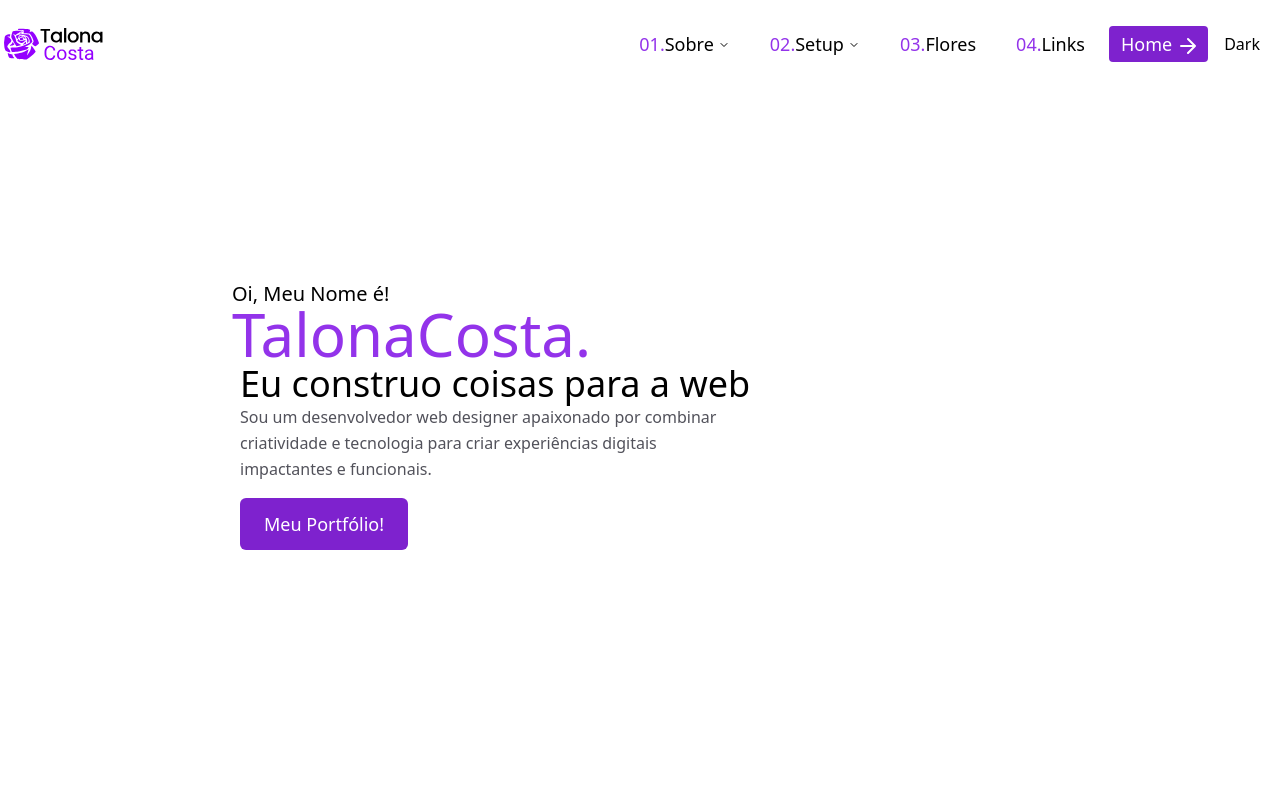
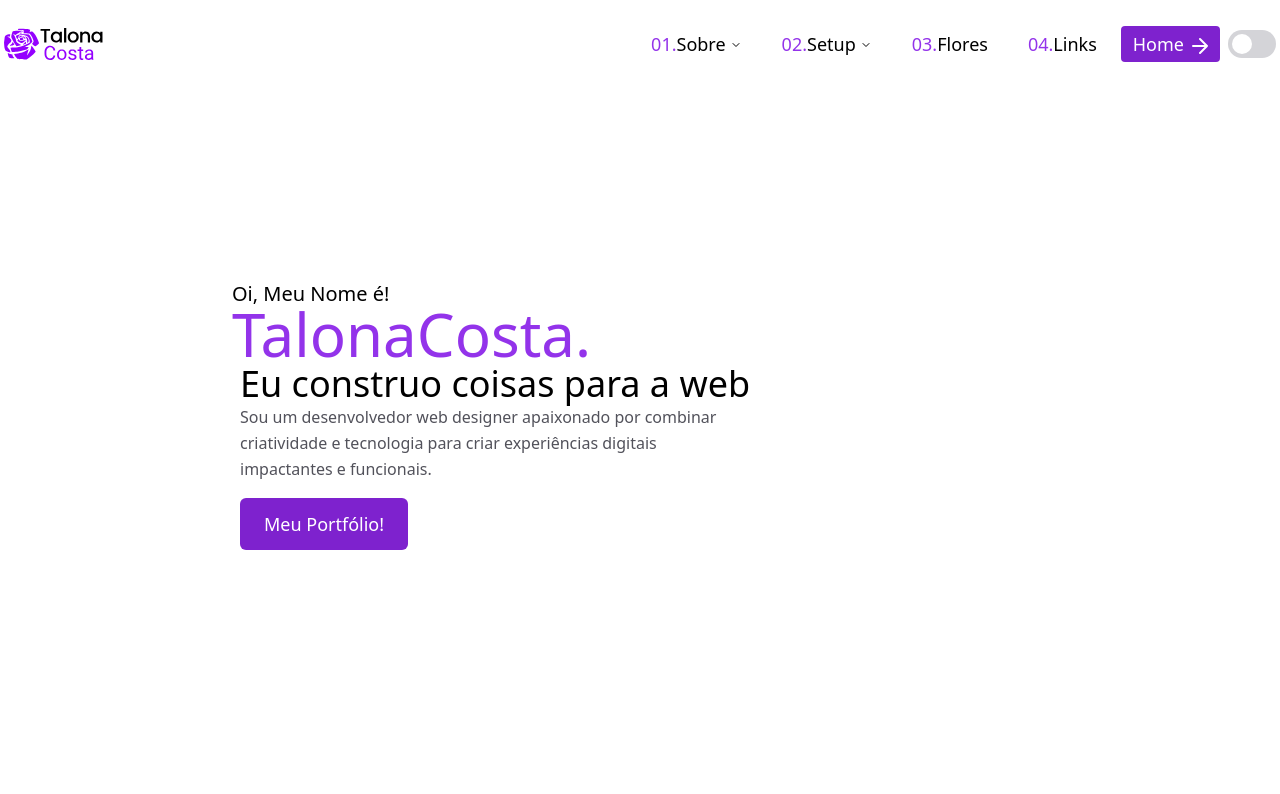
Before and after one commit to Tal0na/WebSite_Talona, a Next.js app: page / in a window 1280 px wide. Shown: the top 794 px of the page. Built offline with nearby package versions, Linux system fonts and the light colour scheme.

Commit message:
Add files via upload

```diff
--- a/src/app/components/Navbar/NavbarComponent.jsx
+++ b/src/app/components/Navbar/NavbarComponent.jsx
@@ -2,7 +2,7 @@
 import React, { useEffect, useState } from "react";
 import Link from "next/link";
 import Image from "next/image";
-import ThemeButton from "../ThemeToggle";
+import ThemeButton from "../toggle/ThemeToggle";
 import LogoComponent from "../logo/logotheme";
 
 const DropdownMenu = ({ items }) => {
@@ -13,7 +13,7 @@ const DropdownMenu = ({ items }) => {
           key={index}
           href={item.href || "#"}
           passHref
-          className="block rounded-md px-4 py-2 text-sm text-black hover:bg-zinc-200 dark:text-white dark:hover:bg-zinc-800"
+          className="block rounded-md px-6 py-2 text-sm text-black hover:bg-zinc-200 dark:text-white dark:hover:bg-zinc-800"
         >
           {item.label}
         </Link>
--- a/src/app/components/logo/logotheme.jsx
+++ b/src/app/components/logo/logotheme.jsx
@@ -1,29 +1,31 @@
+'use client'
 import { useTheme } from 'next-themes';
 import Image from 'next/image';
 import { useEffect, useState } from 'react';
 
 function LogoComponent() {
   const { resolvedTheme } = useTheme();
-  const [theme, setLocalTheme] = useState(resolvedTheme);
+  const [logoSrc, setLogoSrc] = useState('');
+  const [loading, setLoading] = useState(true);
 
   useEffect(() => {
-    if (typeof window !== 'undefined') {
-      setLocalTheme(resolvedTheme);
-    }
+    setLogoSrc(resolvedTheme === 'dark' ? '/svgs/logolight.svg' : '/svgs/logodark.svg');
+    setLoading(false);
   }, [resolvedTheme]);
 
-
-
-  const logoSrc = theme === 'dark' ? '/svgs/logolight.svg': '/svgs/logodark.svg';
-
   return (
-    <div >
-      <Image
-        src={logoSrc}
-        alt={theme === 'dark' ? 'logo (modo escuro)' : 'logo'}
-        width={100}
-        height={100}
-      />
+    <div>
+      {loading ? (
+        // Exibe um indicador de carregamento enquanto a imagem está sendo carregada
+        <div>Carregando...</div>
+      ) : (
+        <Image
+          src={logoSrc}
+          alt={resolvedTheme === 'dark' ? 'logo (modo escuro)' : 'logo (modo claro)'}
+          width={100}
+          height={100}
+        />
+      )}
     </div>
   );
 }
--- /dev/null
+++ b/src/app/components/toggle/ThemeToggle.jsx
@@ -0,0 +1,43 @@
+"use clinet";
+import React, { useEffect, useState } from "react";
+import { useTheme } from "next-themes";
+
+const ThemeButton = () => {
+  const { resolvedTheme, setTheme } = useTheme();
+  const [mounted, setMounted] = useState(false);
+
+  useEffect(() => setMounted(true), []);
+
+  if (!mounted) {
+    return null;
+  }
+
+  const toggleTheme = () => {
+    setTheme(resolvedTheme === "dark" ? "light" : "dark");
+  };
+
+  return  (
+    <div className="flex items-center space-x-2">
+      <input
+        type="checkbox"
+        id="checkbox"
+        onChange={toggleTheme}
+        className="hidden"
+      />
+      <label
+        htmlFor="checkbox"
+        className={`cursor-pointer relative w-12 h-7 transition-transform duration-400 rounded-full ${
+          resolvedTheme === "dark" ? "bg-zinc-800" : "bg-zinc-300"
+        }`}
+      >
+        <div
+          className={`absolute left-1 top-1 w-5 h-5 transition-transform duration-400 ease-in-out bg-white rounded-full ${
+            resolvedTheme === "dark" ? "transform translate-x-full" : ""
+          }`}
+        ></div>
+      </label>
+    </div>
+  );
+};
+
+export default ThemeButton;
```
